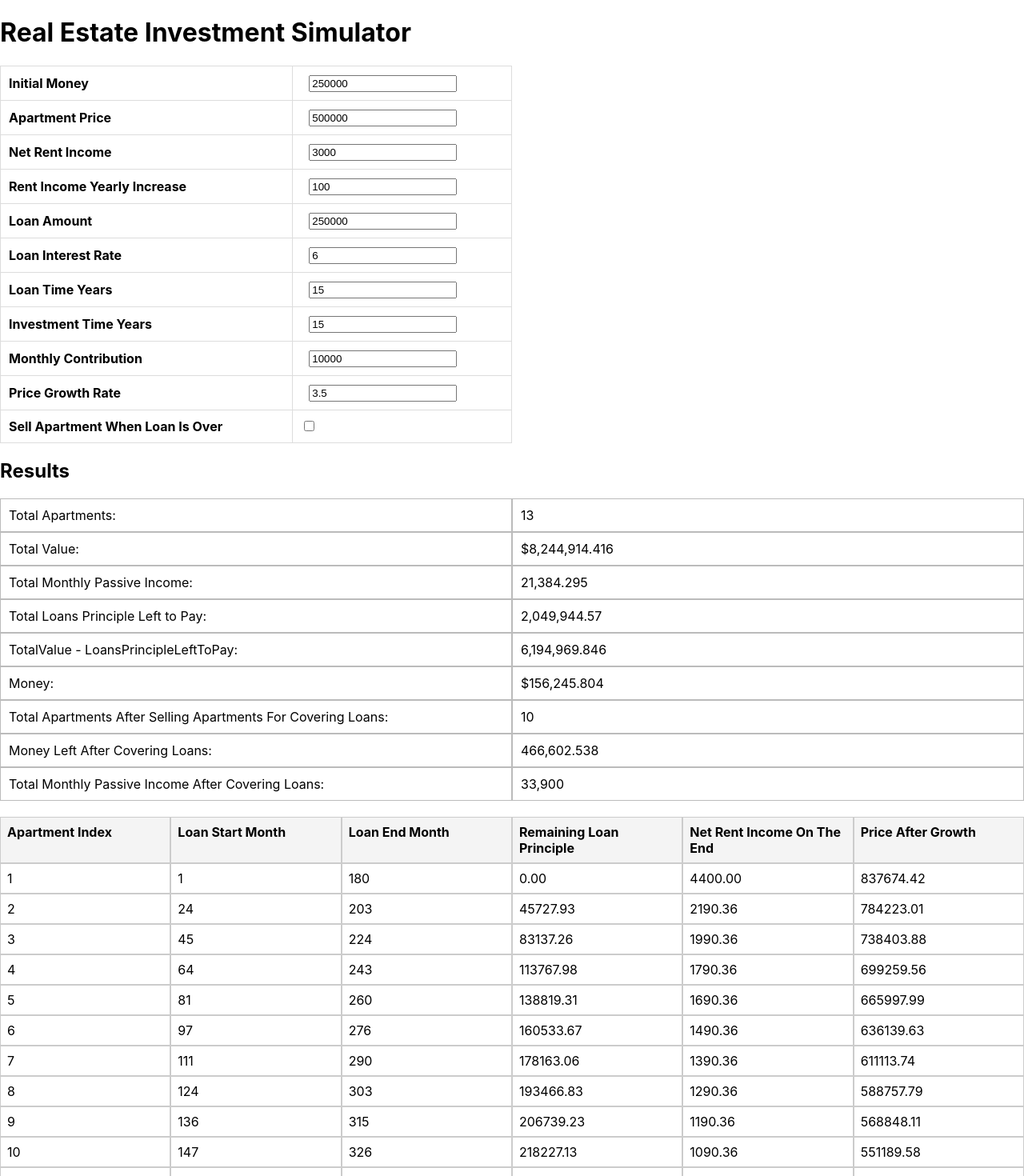
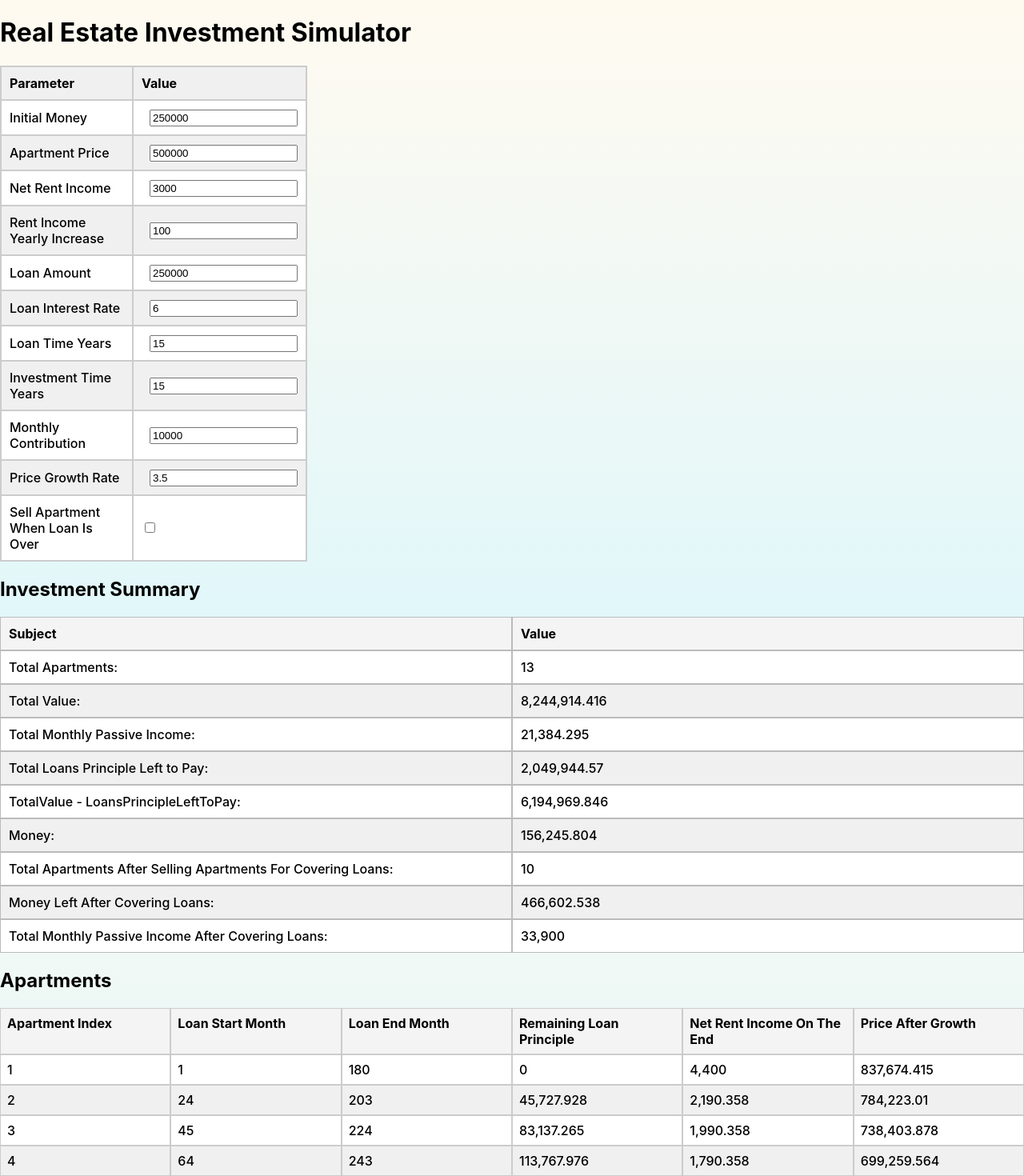
Before and after one commit to Yazuly/investments, a React (Create React App) app: page / in a window 1280 px wide. Shown: the top 1470 px of the page at 80% size. Built offline with nearby package versions, Linux system fonts and the light colour scheme.

Commit message:
improved styling

```diff
--- a/src/App.css
+++ b/src/App.css
@@ -36,6 +36,18 @@
   display: flex;
   flex-direction: column;
   width: 100%;
+}
+.input-table table tr:nth-child(odd) {
+  background-color: #f0f0f0; /* Light Gray */
+}
+.input-table table tr:nth-child(even) {
+  background-color: #ffffff; /* White */
+}
+.flex-row:nth-child(odd) {
+  background-color: #f0f0f0; /* Light Blue */
+}
+.flex-row:nth-child(even) {
+  background-color: #ffffff; /* Powder Blue */
 }
 
 .flex-row {
@@ -84,20 +96,38 @@ input[type="number"] {
   text-align: left;
 }
 
-.input-table {
-  margin: 0 auto;
+.input-table table {
+  width: 30%;
+  border-collapse: collapse;
 }
 
-.input-table table {
-  border-collapse: collapse;
-  width: 50%;
+.input-table th,
+.input-table td {
+  border: 2px solid #ccc; /* Consistent border for all cells */
+  text-align: left;
+  padding: 10px;
+  font-weight: 500;
 }
 
-.input-table td {
-  padding: 10px;
-  border: 1px solid #ddd;
+.input-table th {
+  background-color: #f0f0f0; /* Light Gray */ /* Light gray background for headers */
+  font-weight: bold; /* Make text bold */
+  font-size: medium;
 }
 
 .input-table label {
   font-weight: bold;
 }
+
+.flex-row {
+  display: flex;
+  font-weight: 500;
+}
+
+body {
+  background: linear-gradient(to bottom, #fffaf0, #e0f7fa);
+  height: 100vh;
+  margin: 0;
+  background-repeat: no-repeat;
+  background-attachment: fixed;
+}
--- a/src/InvestmentSimulator.js
+++ b/src/InvestmentSimulator.js
@@ -332,10 +332,14 @@ const InvestmentSimulator = () => {
 
       <div class="input-table">
         <table>
+          <thead>
+            <tr>
+              <th>Parameter</th>
+              <th>Value</th>
+            </tr>
+          </thead>
           <tr>
-            <td>
-              <label for="initialMoney">Initial Money</label>
-            </td>
+            <td>Initial Money</td>
             <td>
               <input
                 type="number"
@@ -347,9 +351,7 @@ const InvestmentSimulator = () => {
             </td>
           </tr>
           <tr>
-            <td>
-              <label for="apartmentPrice">Apartment Price</label>
-            </td>
+            <td>Apartment Price</td>
             <td>
               <input
                 type="number"
@@ -361,9 +363,7 @@ const InvestmentSimulator = () => {
             </td>
           </tr>
           <tr>
-            <td>
-              <label for="netRentIncome">Net Rent Income</label>
-            </td>
+            <td>Net Rent Income</td>
             <td>
               <input
                 type="number"
@@ -375,11 +375,7 @@ const InvestmentSimulator = () => {
             </td>
           </tr>
           <tr>
-            <td>
-              <label for="rentIncomeYearlyIncrease">
-                Rent Income Yearly Increase
-              </label>
-            </td>
+            <td>Rent Income Yearly Increase</td>
             <td>
               <input
                 type="number"
@@ -391,9 +387,7 @@ const InvestmentSimulator = () => {
             </td>
           </tr>
           <tr>
-            <td>
-              <label for="loanAmount">Loan Amount</label>
-            </td>
+            <td>Loan Amount</td>
             <td>
               <input
                 type="number"
@@ -405,9 +399,7 @@ const InvestmentSimulator = () => {
             </td>
           </tr>
           <tr>
-            <td>
-              <label for="loanInterestRate">Loan Interest Rate</label>
-            </td>
+            <td>Loan Interest Rate</td>
             <td>
               <input
                 type="number"
@@ -419,9 +411,7 @@ const InvestmentSimulator = () => {
             </td>
           </tr>
           <tr>
-            <td>
-              <label for="loanTimeYears">Loan Time Years</label>
-            </td>
+            <td>Loan Time Years</td>
             <td>
               <input
                 type="number"
@@ -433,9 +423,7 @@ const InvestmentSimulator = () => {
             </td>
           </tr>
           <tr>
-            <td>
-              <label for="investmentTimeYears">Investment Time Years</label>
-            </td>
+            <td>Investment Time Years</td>
             <td>
               <input
                 type="number"
@@ -447,9 +435,7 @@ const InvestmentSimulator = () => {
             </td>
           </tr>
           <tr>
-            <td>
-              <label for="monthlyContribution">Monthly Contribution</label>
-            </td>
+            <td>Monthly Contribution</td>
             <td>
               <input
                 type="number"
@@ -461,9 +447,7 @@ const InvestmentSimulator = () => {
             </td>
           </tr>
           <tr>
-            <td>
-              <label for="priceGrowthRate">Price Growth Rate</label>
-            </td>
+            <td>Price Growth Rate</td>
             <td>
               <input
                 type="number"
@@ -475,11 +459,7 @@ const InvestmentSimulator = () => {
             </td>
           </tr>
           <tr>
-            <td>
-              <label for="sellApartmentWhenLoanIsOver">
-                Sell Apartment When Loan Is Over
-              </label>
-            </td>
+            <td>Sell Apartment When Loan Is Over</td>
             <td>
               <input
                 type="checkbox"
@@ -492,15 +472,19 @@ const InvestmentSimulator = () => {
           </tr>
         </table>
       </div>
-      <h2>Results</h2>
+      <h2>Investment Summary</h2>
       <div className="flex-table results-table">
+        <div className="flex-row header">
+          <div className="cell">Subject</div>
+          <div className="cell">Value</div>
+        </div>
         <div className="flex-row">
           <div className="cell">Total Apartments:</div>
           <div className="cell">{results.totalApartments}</div>
         </div>
         <div className="flex-row">
           <div className="cell">Total Value:</div>
-          <div className="cell">${results.totalValue.toLocaleString()}</div>
+          <div className="cell">{results.totalValue.toLocaleString()}</div>
         </div>
         <div className="flex-row">
           <div className="cell">Total Monthly Passive Income:</div>
@@ -524,7 +508,7 @@ const InvestmentSimulator = () => {
         </div>
         <div className="flex-row">
           <div className="cell">Money:</div>
-          <div className="cell">${results?.money?.toLocaleString() || 0}</div>
+          <div className="cell">{results?.money?.toLocaleString() || 0}</div>
         </div>
         <div className="flex-row">
           <div className="cell">
@@ -550,8 +534,8 @@ const InvestmentSimulator = () => {
           </div>
         </div>
       </div>
-      <br></br>
-      <div className="flex-table">
+      <h2>Apartments</h2>
+      <div className="flex-table apartments-table">
         <div className="flex-row header">
           <div className="cell">Apartment Index</div>
           <div className="cell">Loan Start Month</div>
@@ -566,15 +550,19 @@ const InvestmentSimulator = () => {
             <div className="cell">{index + 1}</div>
             <div className="cell">{apt.boughtMonth}</div>
             <div className="cell">{apt.loanEndTime}</div>
-            <div className="cell">{apt.remainingPrincipal.toFixed(2)}</div>
-            <div className="cell">{apt.netRentIncome.toFixed(2)}</div>
-            <div className="cell">{apt.priceAfterGrowth.toFixed(2)}</div>{" "}
+            <div className="cell">
+              {apt.remainingPrincipal.toLocaleString()}
+            </div>
+            <div className="cell">{apt.netRentIncome.toLocaleString()}</div>
+            <div className="cell">
+              {apt.priceAfterGrowth.toLocaleString()}
+            </div>{" "}
             {/* Display grown price */}
           </div>
         ))}
       </div>
-      <br></br>
-      <div className="flex-table">
+      <h2>Monthly Details</h2>
+      <div className="flex-table monthly-details-table">
         <div className="flex-row header">
           <div className="cell">month</div>
           <div className="cell">money</div>
@@ -587,11 +575,13 @@ const InvestmentSimulator = () => {
         {results?.monthlyDetails?.map((apt, index) => (
           <div key={index} className="flex-row">
             <div className="cell">{apt.month}</div>
-            <div className="cell">{apt.money.toFixed(2)}</div>
-            <div className="cell">{apt.totalIncome.toFixed(2)}</div>
-            <div className="cell">{apt.incomeFromRent.toFixed(2)}</div>
+            <div className="cell">{apt.money.toLocaleString()}</div>
+            <div className="cell">{apt.totalIncome.toLocaleString()}</div>
+            <div className="cell">{apt.incomeFromRent.toLocaleString()}</div>
             <div className="cell">{apt.numOfApartments}</div>
-            <div className="cell">{apt.numOfSoldApartments.toFixed(2)}</div>
+            <div className="cell">
+              {apt.numOfSoldApartments.toLocaleString()}
+            </div>
             <div className="cell">{apt.totalMoneyFromSoldApartments}</div>
           </div>
         ))}
```
